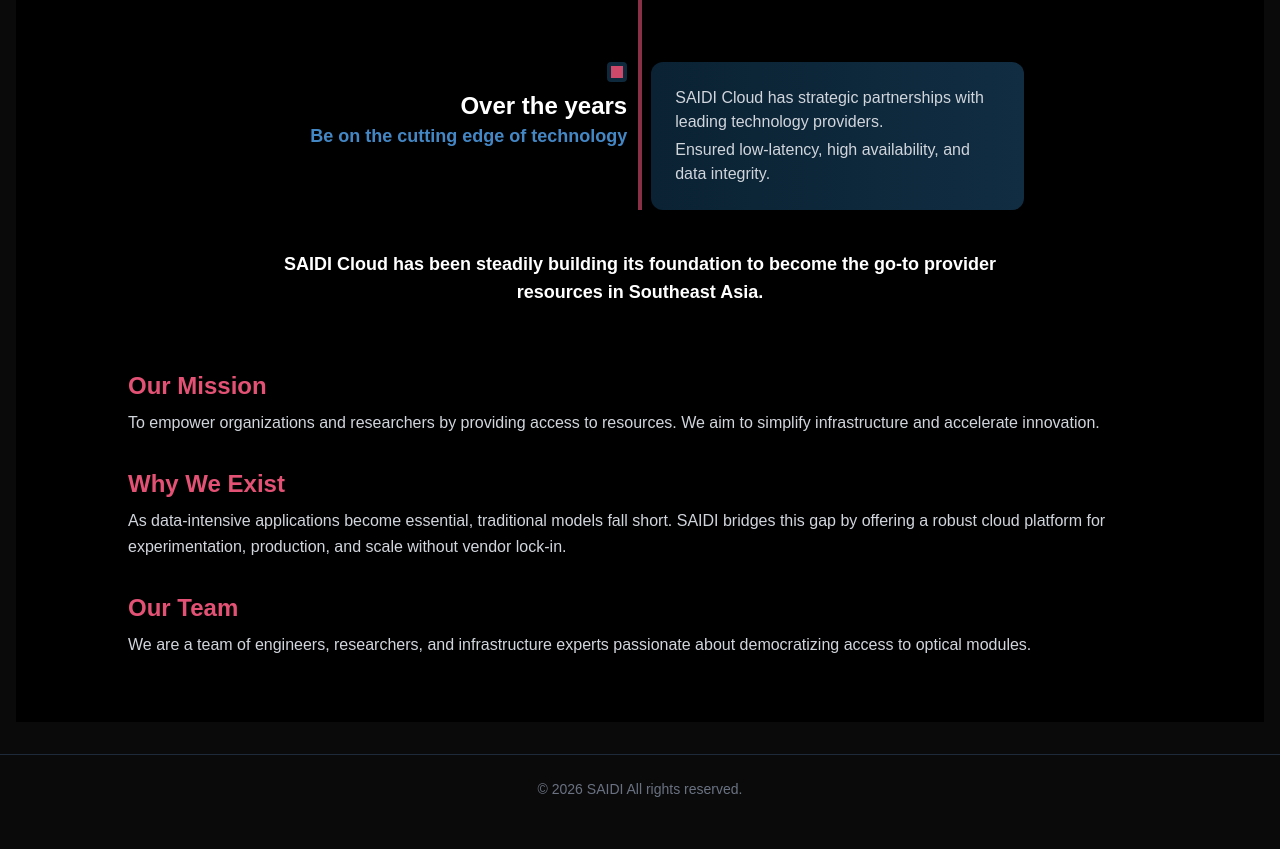
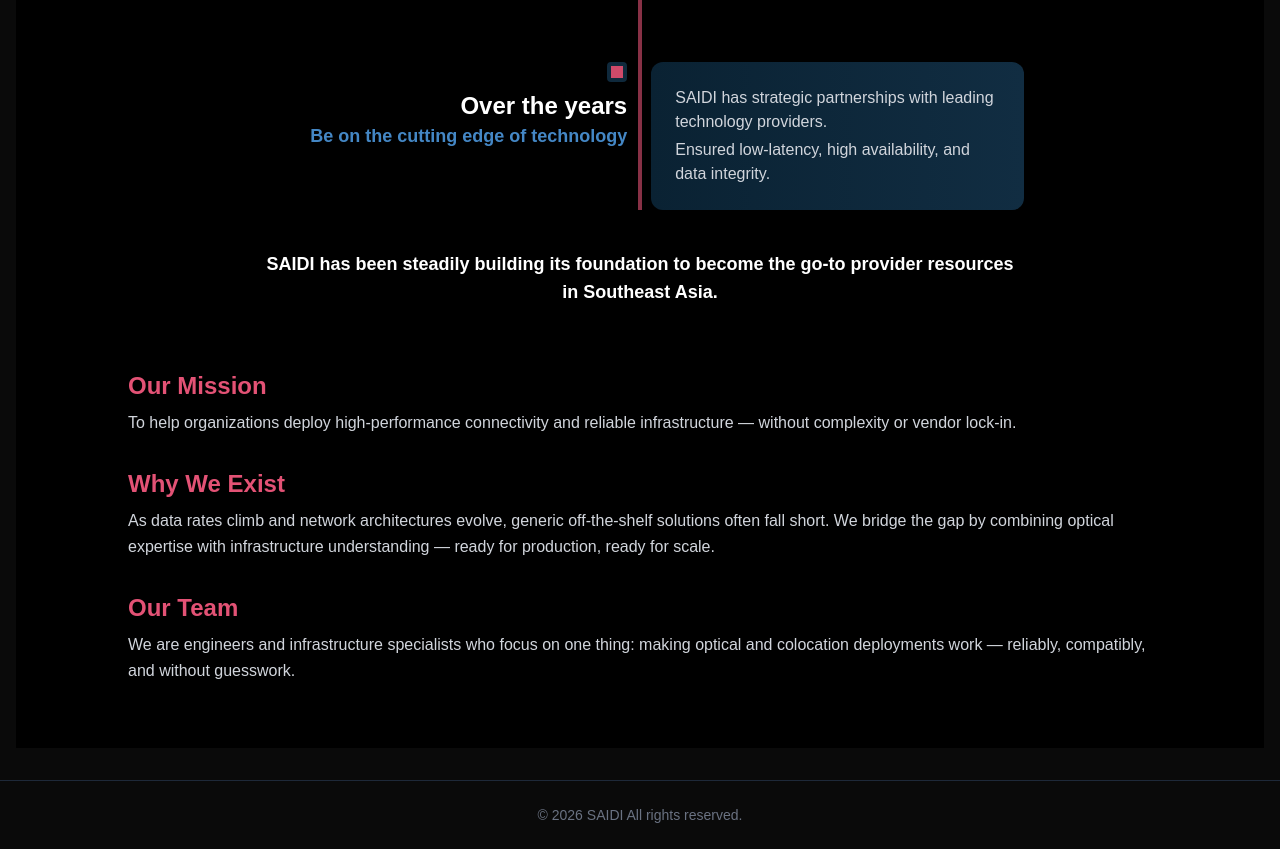
Before and after one commit to saidi-cloud/saidi-site, a Next.js app: page /about-us in a window 1280 px wide. Shown: the part 714-1563 px from the top of the page. Before the commit the page ends 1537 px from the top, so only its background shows below. Built offline with nearby package versions, Linux system fonts and the light colour scheme.

Commit message:
Update page.js

```diff
--- a/app/about-us/page.js
+++ b/app/about-us/page.js
@@ -89,7 +89,7 @@
                 </div>
                 <div className="bg-gradient-to-r from-[#0a2233] to-[#112d42] rounded-xl p-6 shadow-lg w-full md:w-1/2">
                   <ul className="text-gray-300 text-base space-y-1">
-                    <li>SAIDI Cloud has strategic partnerships with leading technology providers.</li>
+                    <li>SAIDI has strategic partnerships with leading technology providers.</li>
                     <li>Ensured low-latency, high availability, and data integrity.</li>
                   </ul>
                 </div>
@@ -97,7 +97,7 @@
             </div>
           </div>
           <div className="mt-10 text-center text-white text-lg font-semibold max-w-3xl mx-auto">
-            SAIDI Cloud has been steadily building its foundation to become the go-to provider resources in Southeast Asia.
+            SAIDI has been steadily building its foundation to become the go-to provider resources in Southeast Asia.
           </div>
         </div>
       </section>
@@ -106,22 +106,21 @@
         <div>
           <h2 className="text-2xl font-semibold text-[#e35275] mb-2">Our Mission</h2>
           <p className="text-gray-300 leading-relaxed">
-            To empower organizations and researchers by providing access to resources. We aim to simplify
-            infrastructure and accelerate innovation.
+            To help organizations deploy high-performance connectivity and reliable infrastructure — without complexity or vendor lock-in.
           </p>
         </div>
 
         <div>
           <h2 className="text-2xl font-semibold text-[#e35275] mb-2">Why We Exist</h2>
           <p className="text-gray-300 leading-relaxed">
-            As data-intensive applications become essential, traditional models fall short. SAIDI bridges this gap by offering a robust cloud platform for experimentation, production, and scale without vendor lock-in.
+            As data rates climb and network architectures evolve, generic off-the-shelf solutions often fall short. We bridge the gap by combining optical expertise with infrastructure understanding — ready for production, ready for scale.
           </p>
         </div>
 
         <div>
           <h2 className="text-2xl font-semibold text-[#e35275] mb-2">Our Team</h2>
           <p className="text-gray-300 leading-relaxed">
-            We are a team of engineers, researchers, and infrastructure experts passionate about democratizing access to optical modules.
+            We are engineers and infrastructure specialists who focus on one thing: making optical and colocation deployments work — reliably, compatibly, and without guesswork.
           </p>
         </div>
       </section>
```
